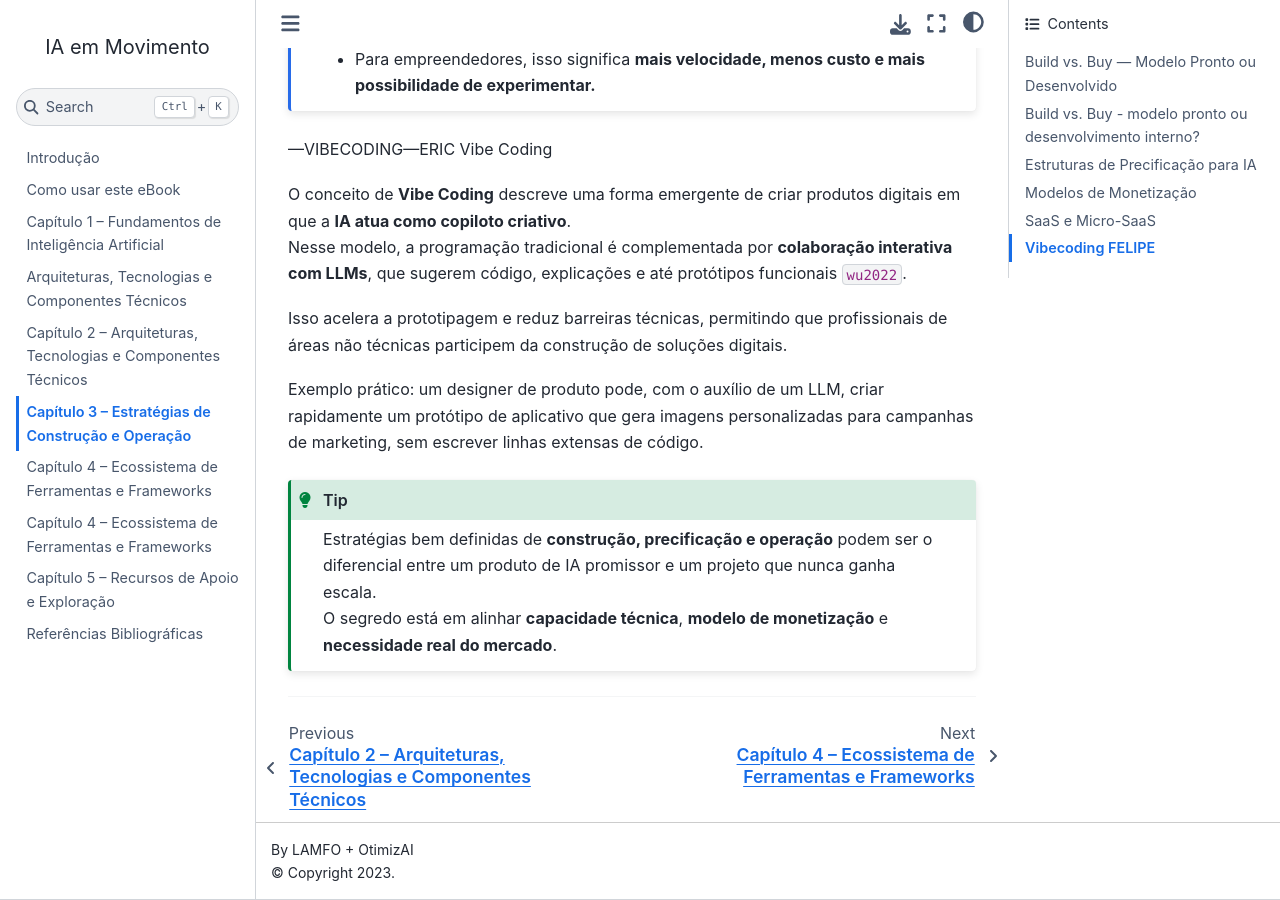
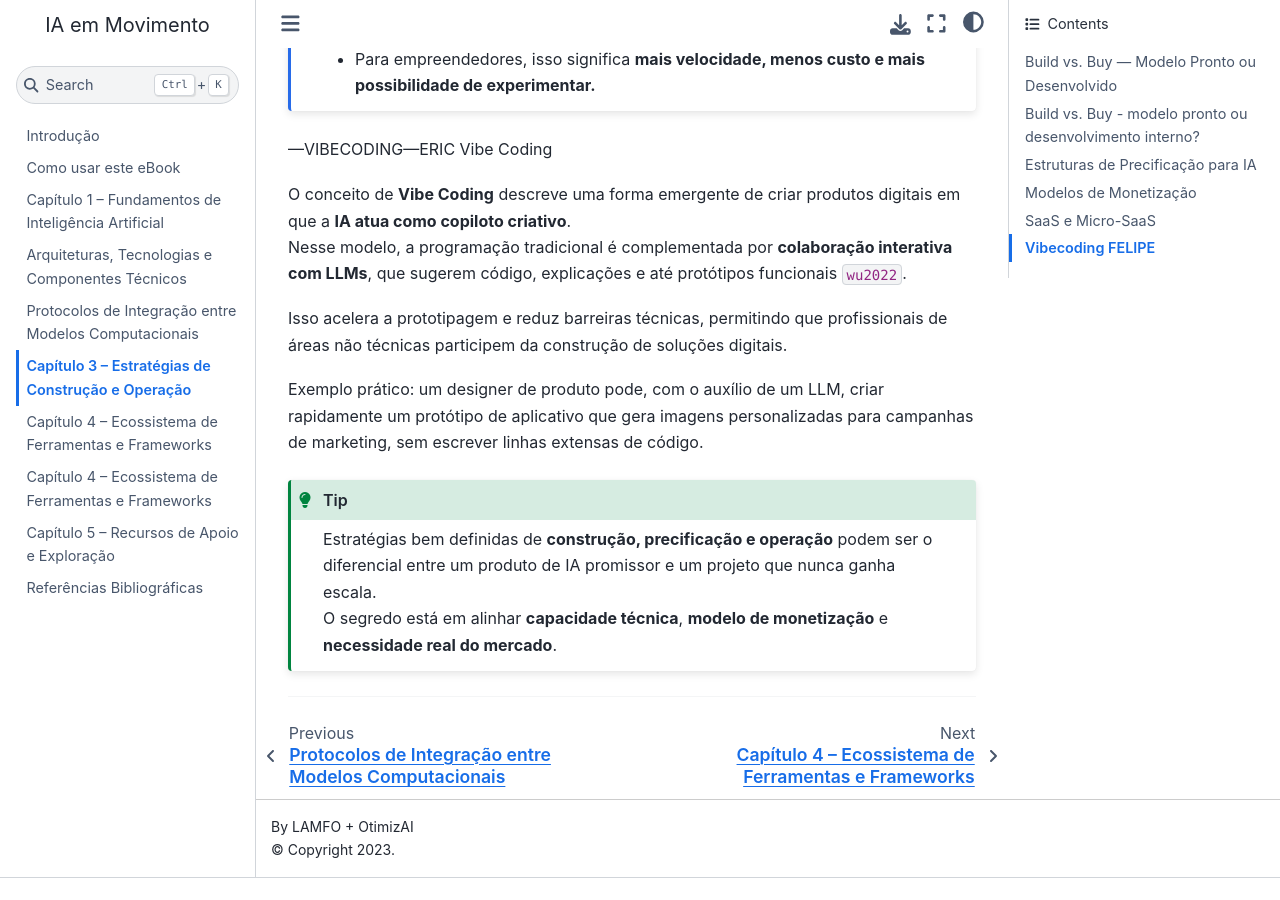
Before and after one commit to unb-lamfo-negocios-ai/LivroIAemMovimento, a Jupyter Book: the page built from capitulos/capEstrategiaConstrucao_e_Operacao.md, in a window 1280 px wide and 900 px high, scrolled down 12280 px. Built offline with Jupyter Book 1.0.4 settings and Sphinx 7.4.7 and the Sphinx Book theme 1.1.4, drawn with Linux system fonts in a browser that asks for light colours; pages that are not in the unit, such as notebooks, are missing from menus; cross-references to code outside the pages are shown as plain code; after the commit the page ends 13158 px from its top, so only the background shows below that.

Commit message:
Update cap2MCP.md

```diff
--- a/capitulos/cap2MCP.md
+++ b/capitulos/cap2MCP.md
@@ -1,4 +1,4 @@
-# Capítulo 2 – Arquiteturas, Tecnologias e Componentes Técnicos
+# Protocolos de Integração entre Modelos Computacionais
 
 Uma solução de Inteligência Artificial é formada por diferentes **camadas técnicas** que trabalham em conjunto para transformar dados em valor.
 Compreender essas camadas é essencial para que líderes, desenvolvedores e gestores saibam **onde aplicar esforços**, **quais tecnologias priorizar** e **como reduzir riscos**.
```
